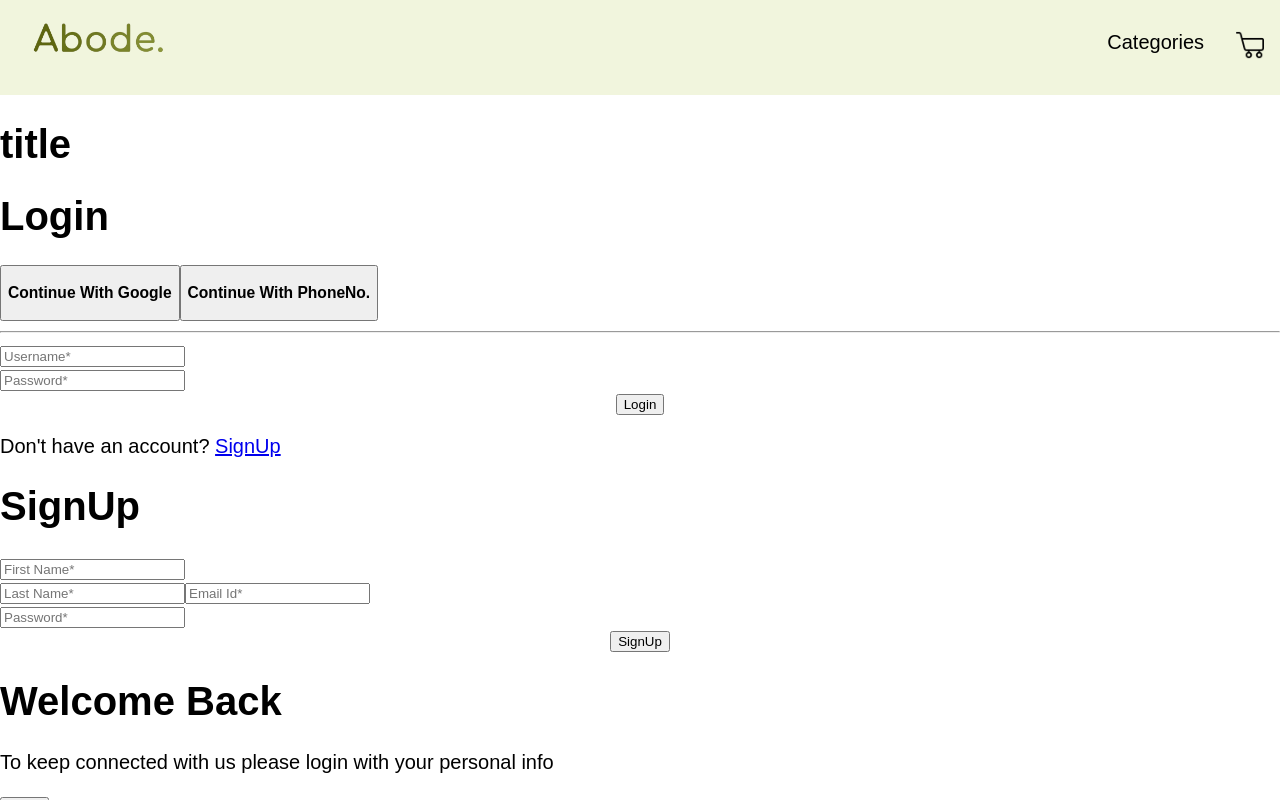
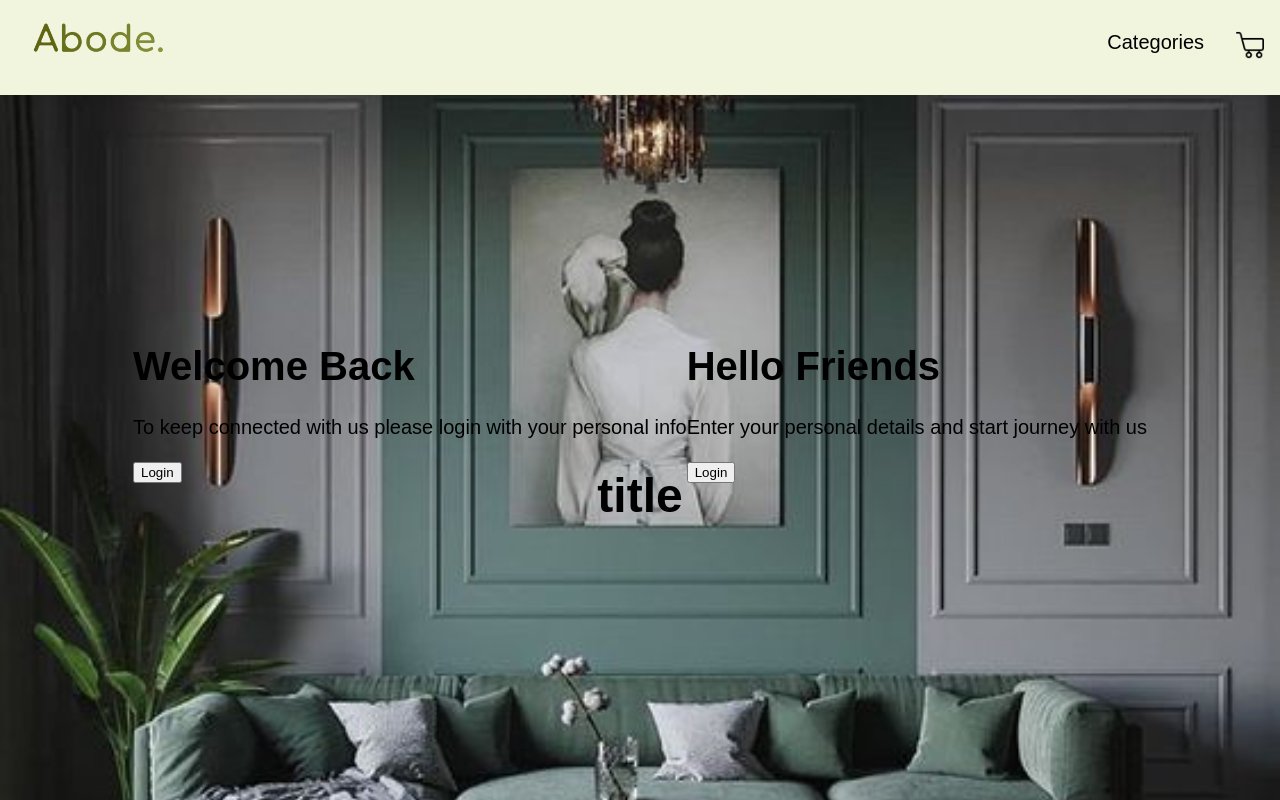
Before and after one commit to rhythm1124/Abode, a React (Create React App) app: page /login in a window 1280 px wide. Shown: the top 800 px of the page. Built offline with nearby package versions, Linux system fonts and the light colour scheme; the HTML template or start-up script is replaced by a standard one.

Commit message:
Update main.css

```diff
--- a/src/components/main.css
+++ b/src/components/main.css
@@ -0,0 +1,28 @@
+.main{
+    position: relative;
+    width: 100%;
+    height: 100vh;
+    background-image: url('../assets/main1.jpeg');
+    background-size: cover;
+    background-position: center;
+    display: flex;
+    justify-content: center;
+    align-items: center;
+}
+.overlay{
+    position: absolute;
+    top: 0;
+    left:0;
+    right:0;
+    bottom: 0;
+    display:flex;
+    justify-content: center;
+    align-items: center;
+}
+.content{
+    text-align: center;
+}
+.content h1{
+    font-size: 3rem;
+    margin-bottom: 2rem;
+}
```
